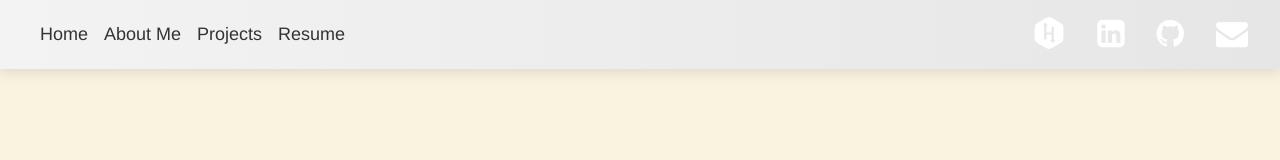
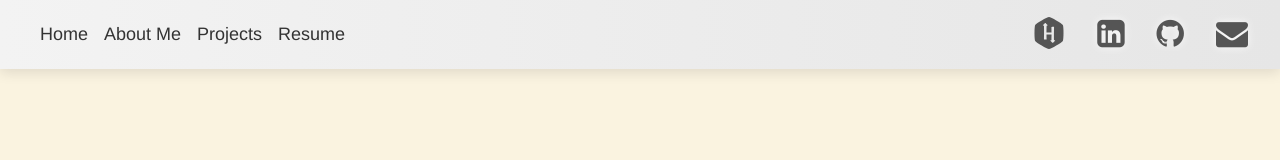
Before and after one commit to zteezy19/MyPortfolio, a React (Vite) app: page / in a window 1280 px wide. Shown: the top 160 px of the page. Built offline with nearby package versions, Linux system fonts and the light colour scheme.

Commit message:
Changed Header icons to be a more prominent color.

```diff
--- a/src/components/Header.css
+++ b/src/components/Header.css
@@ -26,20 +26,26 @@
   text-decoration: underline;
 }
 
-.social-media-icons {
-  display: flex;
-  gap: 1em;
-  font-size: 2rem;
-  color: #333;
+.social-media-icons i {
+  color: #555; /* Changed from #333 to a slightly lighter shade for better contrast */
   transition: all 0.3s ease-in-out;
+  text-shadow: 0px 0px 8px rgba(255, 255, 255, 0.8); /* Adding a white shadow for more pop */
 }
 
 .social-media-icons i:hover {
-  color: #ffd700;
+  color: #ffd700; /* Keeping your existing hover effect color */
+  text-shadow: 0px 0px 12px rgba(255, 215, 0, 0.8); /* Enhancing the shadow on hover */
 }
-/*need this for hackerrank icon hover effect*/
+
+/* For HackerRank icon specifically */
+.hackerrank-icon {
+  color: #555; /* Same as above for consistency */
+  text-shadow: 0px 0px 8px rgba(255, 255, 255, 0.8);
+}
+
 .hackerrank-icon:hover {
   color: #ffd700;
+  text-shadow: 0px 0px 12px rgba(255, 215, 0, 0.8);
 }
 
 /* Mobile */
```
